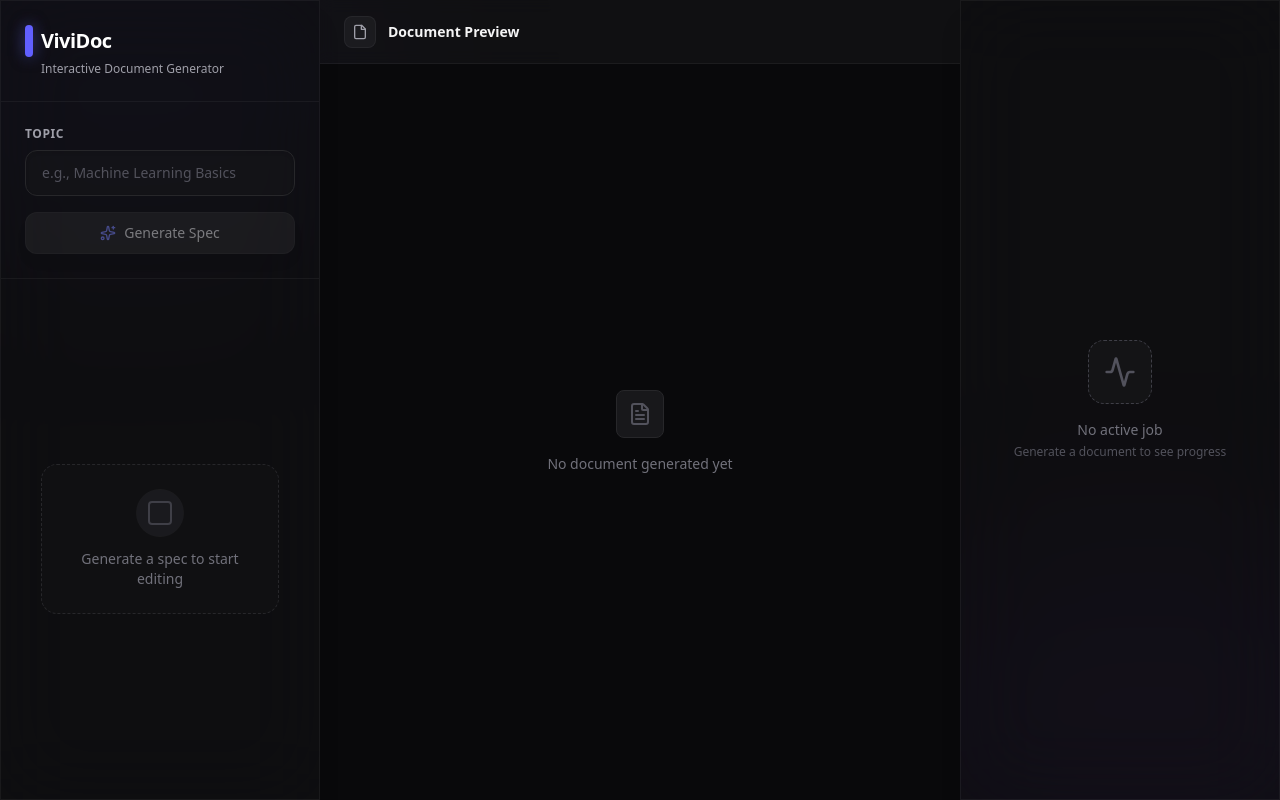
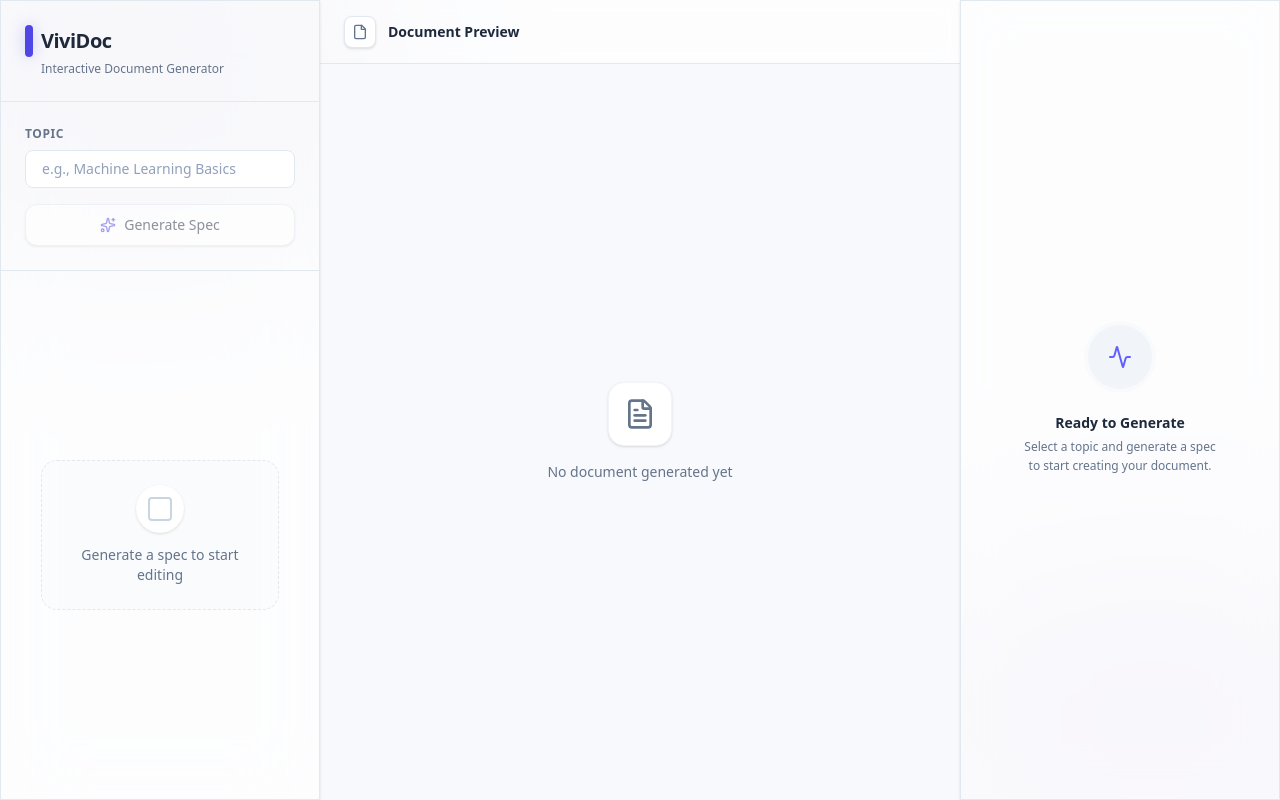
Before and after one commit to MisterBrookT/vividoc, a React app in the folder frontend/: page / in a window 1280 px wide. Built offline with nearby package versions, Linux system fonts and the light colour scheme; no server answers; the HTML template or start-up script is replaced by a standard one.

Commit message:
fix: fix chartjs endless container bug  & optimize frontend ui

```diff
--- a/frontend/src/components/CenterPanel.tsx
+++ b/frontend/src/components/CenterPanel.tsx
@@ -60,13 +60,13 @@ const CenterPanel: React.FC<CenterPanelProps> = ({ documentId, liveHtml }) => {
   return (
     <div className="flex-1 flex flex-col relative z-0">
       {/* Header */}
-      <div className="h-16 px-6 flex items-center justify-between bg-zinc-900/50 backdrop-blur-sm border-b border-white/5 sticky top-0 z-20">
+      <div className="h-16 px-6 flex items-center justify-between bg-[var(--bg-panel)] backdrop-blur-sm border-b border-[var(--border-color)] sticky top-0 z-20">
         <div className="flex items-center gap-3">
-          <div className="w-8 h-8 rounded-lg bg-zinc-800/50 flex items-center justify-center border border-white/5">
-            <svg xmlns="http://www.w3.org/2000/svg" className="w-4 h-4 text-zinc-400" viewBox="0 0 24 24" fill="none" stroke="currentColor" strokeWidth="2" strokeLinecap="round" strokeLinejoin="round"><path d="M14.5 2H6a2 2 0 0 0-2 2v16a2 2 0 0 0 2 2h12a2 2 0 0 0 2-2V7.5L14.5 2z" /><polyline points="14 2 14 8 20 8" /></svg>
+          <div className="w-8 h-8 rounded-lg bg-white flex items-center justify-center border border-slate-200 shadow-sm">
+            <svg xmlns="http://www.w3.org/2000/svg" className="w-4 h-4 text-slate-500" viewBox="0 0 24 24" fill="none" stroke="currentColor" strokeWidth="2" strokeLinecap="round" strokeLinejoin="round"><path d="M14.5 2H6a2 2 0 0 0-2 2v16a2 2 0 0 0 2 2h12a2 2 0 0 0 2-2V7.5L14.5 2z" /><polyline points="14 2 14 8 20 8" /></svg>
           </div>
           <div>
-            <h2 className="text-sm font-semibold text-zinc-100">
+            <h2 className="text-sm font-semibold text-[var(--text-primary)]">
               {documentId ? 'Generated Document' : 'Document Preview'}
             </h2>
             {liveHtml && !documentId && (
@@ -75,7 +75,7 @@ const CenterPanel: React.FC<CenterPanelProps> = ({ documentId, liveHtml }) => {
                   <span className="animate-ping absolute inline-flex h-full w-full rounded-full bg-emerald-400 opacity-75"></span>
                   <span className="relative inline-flex rounded-full h-2 w-2 bg-emerald-500"></span>
                 </span>
-                <p className="text-[10px] font-medium text-emerald-500 uppercase tracking-wider">Live Preview</p>
+                <p className="text-[10px] font-medium text-emerald-600 uppercase tracking-wider">Live Preview</p>
               </div>
             )}
           </div>
--- a/frontend/src/components/DocumentViewer.tsx
+++ b/frontend/src/components/DocumentViewer.tsx
@@ -24,12 +24,12 @@ const DocumentViewer: React.FC<DocumentViewerProps> = ({
 
   if (!html && !loading && !error) {
     return (
-      <div className="w-full h-full flex items-center justify-center bg-zinc-950">
+      <div className="w-full h-full flex items-center justify-center bg-[var(--bg-app)]">
         <div className="text-center p-8">
-          <div className="w-12 h-12 mx-auto mb-4 bg-zinc-900 rounded-lg flex items-center justify-center border border-zinc-800">
-            <FileText className="w-6 h-6 text-zinc-600" />
+          <div className="w-16 h-16 mx-auto mb-4 bg-white rounded-2xl flex items-center justify-center shadow-sm border border-slate-100">
+            <FileText className="w-8 h-8 text-[var(--text-secondary)]" />
           </div>
-          <p className="text-sm text-zinc-500">
+          <p className="text-sm font-medium text-[var(--text-secondary)]">
             No document generated yet
           </p>
         </div>
@@ -39,10 +39,10 @@ const DocumentViewer: React.FC<DocumentViewerProps> = ({
 
   if (loading) {
     return (
-      <div className="w-full h-full flex items-center justify-center bg-zinc-950">
+      <div className="w-full h-full flex items-center justify-center bg-[var(--bg-app)]">
         <div className="text-center">
-          <div className="w-8 h-8 border-2 border-zinc-800 border-t-blue-500 rounded-full animate-spin mx-auto mb-3" />
-          <p className="text-sm text-zinc-500">Loading document...</p>
+          <div className="w-8 h-8 border-2 border-[var(--accent-primary)] border-t-transparent rounded-full animate-spin mx-auto mb-3" />
+          <p className="text-sm text-[var(--text-secondary)] font-medium">Loading document...</p>
         </div>
       </div>
     );
@@ -50,12 +50,12 @@ const DocumentViewer: React.FC<DocumentViewerProps> = ({
 
   if (error || iframeError) {
     return (
-      <div className="w-full h-full flex items-center justify-center bg-zinc-950">
+      <div className="w-full h-full flex items-center justify-center bg-[var(--bg-app)]">
         <div className="text-center p-8 max-w-md">
-          <div className="w-12 h-12 mx-auto mb-4 bg-red-950/50 rounded-lg flex items-center justify-center border border-red-900/50">
+          <div className="w-12 h-12 mx-auto mb-4 bg-red-50 rounded-lg flex items-center justify-center border border-red-100">
             <AlertTriangle className="w-6 h-6 text-red-500" />
           </div>
-          <p className="text-sm text-zinc-400">
+          <p className="text-sm text-[var(--text-secondary)]">
             {error || iframeError}
           </p>
         </div>
--- a/frontend/src/components/LeftSidebar.tsx
+++ b/frontend/src/components/LeftSidebar.tsx
@@ -77,14 +77,14 @@ const LeftSidebar: React.FC<LeftSidebarProps> = ({
   };
 
   return (
-    <div className="w-80 border-r border-white/5 flex flex-col glass-panel relative z-10 backdrop-blur-2xl bg-zinc-900/40">
+    <div className="w-80 border-r border-[var(--border-color)] flex flex-col glass-panel relative z-10 backdrop-blur-2xl">
       {/* Header */}
-      <div className="p-6 border-b border-white/5">
+      <div className="p-6 border-b border-[var(--border-color)]">
         <div className="flex items-center gap-2 mb-1">
-          <div className="w-2 h-8 bg-indigo-500 rounded-full shadow-[0_0_15px_rgba(99,102,241,0.5)]" />
-          <h1 className="text-xl font-bold text-white tracking-tight">ViviDoc</h1>
+          <div className="w-2 h-8 bg-[var(--accent-primary)] rounded-full shadow-[0_0_15px_rgba(79,70,229,0.3)]" />
+          <h1 className="text-xl font-bold text-[var(--text-primary)] tracking-tight">ViviDoc</h1>
         </div>
-        <p className="text-xs text-zinc-400 pl-4 font-medium">Interactive Document Generator</p>
+        <p className="text-xs text-[var(--text-secondary)] pl-4 font-medium">Interactive Document Generator</p>
       </div>
 
       {/* Topic Input */}
@@ -96,11 +96,11 @@ const LeftSidebar: React.FC<LeftSidebarProps> = ({
           <SpecEditor spec={spec} onUpdate={handleSpecUpdate} />
         ) : (
           <div className="flex items-center justify-center h-full p-8">
-            <div className="text-center p-6 rounded-2xl border border-dashed border-zinc-800 bg-zinc-900/30">
-              <div className="w-12 h-12 bg-zinc-800/50 rounded-full mx-auto mb-3 flex items-center justify-center">
-                <div className="w-6 h-6 border-2 border-zinc-700 rounded-sm" />
+            <div className="text-center p-6 rounded-2xl border border-dashed border-slate-200 bg-slate-50/50">
+              <div className="w-12 h-12 bg-white rounded-full mx-auto mb-3 flex items-center justify-center shadow-sm">
+                <div className="w-6 h-6 border-2 border-slate-300 rounded-sm" />
               </div>
-              <p className="text-sm text-zinc-500 font-medium">
+              <p className="text-sm text-[var(--text-secondary)] font-medium">
                 Generate a spec to start editing
               </p>
             </div>
@@ -110,7 +110,7 @@ const LeftSidebar: React.FC<LeftSidebarProps> = ({
 
       {/* Generate Document Button */}
       {spec && (
-        <div className="p-6 border-t border-white/5 bg-zinc-900/20 backdrop-blur-sm">
+        <div className="p-6 border-t border-[var(--border-color)] bg-white/50 backdrop-blur-sm">
           <button
             onClick={handleGenerateDocument}
             disabled={generatingDocument}
--- a/frontend/src/components/ProgressMonitor.tsx
+++ b/frontend/src/components/ProgressMonitor.tsx
@@ -56,59 +56,61 @@ const ProgressMonitor: React.FC<ProgressMonitorProps> = ({ jobStatus }) => {
 
   const currentPhase = phaseConfig[progress.phase];
 
-  // Status badge configuration
   const statusConfig = {
     running: {
       label: 'Running',
-      bgColor: 'bg-blue-100',
-      textColor: 'text-blue-800',
-      borderColor: 'border-blue-300'
+      color: 'text-blue-600',
+      dotColor: 'bg-blue-600',
     },
     completed: {
       label: 'Completed',
-      bgColor: 'bg-green-100',
-      textColor: 'text-green-800',
-      borderColor: 'border-green-300'
+      color: 'text-green-600',
+      dotColor: 'bg-green-600',
     },
     failed: {
       label: 'Failed',
-      bgColor: 'bg-red-100',
-      textColor: 'text-red-800',
-      borderColor: 'border-red-300'
+      color: 'text-red-600',
+      dotColor: 'bg-red-600',
     }
   };
 
   const statusBadge = statusConfig[status];
 
   return (
-    <div className="progress-monitor space-y-4" data-testid="progress-monitor">
-      {/* Status Badge */}
+    <div className="space-y-6" data-testid="progress-monitor">
+      {/* Header & Status */}
       <div className="flex items-center justify-between">
-        <h2 className="text-xl font-bold text-gray-900">Progress</h2>
-        <span
-          className={`inline-flex items-center px-3 py-1 rounded-full text-sm font-medium ${statusBadge.bgColor} ${statusBadge.textColor}`}
-          data-testid="status-badge"
-        >
-          {statusBadge.label}
-        </span>
+        <div>
+          <h2 className="text-lg font-bold text-[var(--text-primary)]">Generation Status</h2>
+          <p className="text-xs text-[var(--text-secondary)]">Tracking document creation</p>
+        </div>
+        <div className="flex items-center gap-2 bg-white px-3 py-1.5 rounded-full border border-slate-100 shadow-sm">
+          <span className={`w-2 h-2 rounded-full ${statusBadge.dotColor} animate-pulse`} />
+          <span className={`text-xs font-semibold ${statusBadge.color}`}>
+            {statusBadge.label}
+          </span>
+        </div>
       </div>
 
       {/* Overall Progress Bar */}
-      <div className="progress-section">
-        <ProgressBar percent={progress.overall_percent} showLabel={true} height="md" />
+      <div>
+        <ProgressBar percent={progress.overall_percent} showLabel={true} height="sm" />
       </div>
 
-      {/* Current Phase */}
-      <div className="phase-section bg-gray-50 rounded-lg p-4 border border-gray-200">
-        <div className="flex items-start gap-3">
-          <span className="text-2xl" role="img" aria-label={currentPhase.label}>
-            {currentPhase.icon}
-          </span>
-          <div className="flex-1">
-            <h3 className="text-sm font-semibold text-gray-900">
-              Current Phase: {currentPhase.label}
+      {/* Current Phase Card */}
+      <div className="bg-white rounded-xl p-4 border border-slate-100 shadow-sm relative overflow-hidden">
+        <div className={`absolute top-0 left-0 w-1 h-full ${status === 'failed' ? 'bg-red-500' : 'bg-[var(--accent-primary)]'}`} />
+        <div className="flex items-start gap-4">
+          <div className="p-2 bg-slate-50 rounded-lg">
+            <span className="text-xl" role="img" aria-label={currentPhase.label}>
+              {currentPhase.icon}
+            </span>
+          </div>
+          <div>
+            <h3 className="text-sm font-semibold text-[var(--text-primary)]">
+              {currentPhase.label}
             </h3>
-            <p className="text-sm text-gray-600 mt-1">
+            <p className="text-xs text-[var(--text-secondary)] mt-0.5">
               {currentPhase.description}
             </p>
           </div>
@@ -117,11 +119,16 @@ const ProgressMonitor: React.FC<ProgressMonitorProps> = ({ jobStatus }) => {
 
       {/* Knowledge Units Progress */}
       {progress.ku_progress && progress.ku_progress.length > 0 && (
-        <div className="ku-progress-section">
-          <h3 className="text-sm font-semibold text-gray-900 mb-3">
-            Knowledge Units ({progress.ku_progress.length})
-          </h3>
-          <div className="space-y-2 max-h-96 overflow-y-auto">
+        <div>
+          <div className="flex items-center justify-between mb-3">
+            <h3 className="text-xs font-bold text-[var(--text-secondary)] uppercase tracking-wider">
+              Knowledge Units
+            </h3>
+            <span className="text-xs bg-slate-100 text-slate-600 px-2 py-0.5 rounded-full">
+              {progress.ku_progress.length}
+            </span>
+          </div>
+          <div className="space-y-2">
             {progress.ku_progress.map((ku) => (
               <KUProgressCard key={ku.ku_id} ku={ku} />
             ))}
@@ -132,21 +139,17 @@ const ProgressMonitor: React.FC<ProgressMonitorProps> = ({ jobStatus }) => {
       {/* Error Message */}
       {error && (
         <div
-          className="error-message bg-red-50 border border-red-300 rounded-lg p-4"
+          className="bg-red-50 border border-red-100 rounded-xl p-4"
           data-testid="error-message"
           role="alert"
         >
           <div className="flex items-start gap-3">
-            <span className="text-red-600 text-xl" role="img" aria-label="Error">
-              ⚠️
-            </span>
+            <div className="p-1.5 bg-red-100 rounded-md">
+              <span className="text-red-600 text-sm block">✕</span>
+            </div>
             <div className="flex-1">
-              <h4 className="text-sm font-semibold text-red-900 mb-1">
-                Job Failed
-              </h4>
-              <p className="text-sm text-red-700">
-                {error}
-              </p>
+              <h4 className="text-sm font-semibold text-red-900">generation Failed</h4>
+              <p className="text-xs text-red-700 mt-1 leading-relaxed">{error}</p>
             </div>
           </div>
         </div>
@@ -155,20 +158,16 @@ const ProgressMonitor: React.FC<ProgressMonitorProps> = ({ jobStatus }) => {
       {/* Completion Message */}
       {status === 'completed' && !error && (
         <div
-          className="completion-message bg-green-50 border border-green-300 rounded-lg p-4"
+          className="bg-green-50/50 border border-green-100 rounded-xl p-4"
           data-testid="completion-message"
         >
           <div className="flex items-start gap-3">
-            <span className="text-green-600 text-xl" role="img" aria-label="Success">
-              ✅
-            </span>
-            <div className="flex-1">
-              <h4 className="text-sm font-semibold text-green-900 mb-1">
-                Document Generated Successfully
-              </h4>
-              <p className="text-sm text-green-700">
-                Your document is ready to view and download.
-              </p>
+            <div className="p-1.5 bg-green-100 rounded-md">
+              <span className="text-green-600 text-sm block">✓</span>
+            </div>
+            <div>
+              <h4 className="text-sm font-semibold text-green-900">Complete</h4>
+              <p className="text-xs text-green-700 mt-1">Ready for download.</p>
             </div>
           </div>
         </div>
--- a/frontend/src/components/RightPanel.tsx
+++ b/frontend/src/components/RightPanel.tsx
@@ -122,16 +122,16 @@ const RightPanel: React.FC<RightPanelProps> = ({ jobId, onJobCompleted, onLiveHt
   // If no jobId, show placeholder
   if (!jobId) {
     return (
-      <div className="w-80 border-l border-white/5 glass-panel backdrop-blur-2xl bg-zinc-900/40 p-6 relative z-10" data-testid="right-panel">
-        <div className="h-full flex flex-col items-center justify-center text-center">
-          <div className="w-16 h-16 mb-4 bg-zinc-800/30 rounded-2xl flex items-center justify-center border border-dashed border-zinc-700">
-            <Activity className="w-8 h-8 text-zinc-600" />
+      <div className="w-80 glass-panel border-l border-[var(--border-color)] p-6 relative z-10 flex flex-col items-center justify-center h-full" data-testid="right-panel">
+        <div className="text-center">
+          <div className="w-16 h-16 mb-6 bg-slate-100 rounded-full flex items-center justify-center mx-auto ring-4 ring-slate-50">
+            <Activity className="w-6 h-6 text-indigo-500" />
           </div>
-          <p className="text-sm font-medium text-zinc-500">
-            No active job
-          </p>
-          <p className="text-xs text-zinc-600 mt-1 max-w-[80%]">
-            Generate a document to see progress
+          <h3 className="text-sm font-semibold text-[var(--text-primary)] mb-1">
+            Ready to Generate
+          </h3>
+          <p className="text-xs text-[var(--text-secondary)] max-w-[200px] mx-auto leading-relaxed">
+            Select a topic and generate a spec to start creating your document.
           </p>
         </div>
       </div>
@@ -139,30 +139,31 @@ const RightPanel: React.FC<RightPanelProps> = ({ jobId, onJobCompleted, onLiveHt
   }
 
   return (
-    <div className="w-80 border-l border-white/5 glass-panel backdrop-blur-2xl bg-zinc-900/40 p-6 overflow-y-auto relative z-10" data-testid="right-panel">
-      {/* Polling Error Banner */}
+    <div className="w-80 glass-panel border-l border-[var(--border-color)] flex flex-col h-full relative z-10" data-testid="right-panel">
+
+      {/* Scrollable Content */}
+      <div className="flex-1 overflow-y-auto p-6 space-y-6">
+        {/* Polling Error Banner - Sophisticated Style */}
         {pollingError && (
           <div
-          className="mb-4 bg-yellow-950/50 border border-yellow-900/50 rounded-lg p-3"
+            className="bg-amber-50 border border-amber-200 rounded-lg p-3 flex gap-3 shadow-sm"
             data-testid="polling-error"
             role="alert"
           >
-          <div className="flex items-start gap-2">
-            <span className="text-yellow-500 text-sm">⚠️</span>
+            <span className="text-amber-500 mt-0.5">⚠️</span>
             <div className="flex-1">
-              <p className="text-xs text-yellow-200">
-                <strong>Connection Issue:</strong> {pollingError}
+              <p className="text-xs font-medium text-amber-800">
+                Connection Paused
               </p>
-              <p className="text-xs text-yellow-300/70 mt-1">
-                Retrying automatically...
+              <p className="text-[10px] text-amber-600 mt-0.5 leading-tight">
+                {pollingError}. Retrying...
               </p>
-            </div>
             </div>
           </div>
         )}
 
-      {/* Progress Monitor */}
         <ProgressMonitor jobStatus={jobStatus} />
+      </div>
     </div>
   );
 };
--- a/frontend/src/components/TopicInput.tsx
+++ b/frontend/src/components/TopicInput.tsx
@@ -22,12 +22,12 @@ const TopicInput: React.FC<TopicInputProps> = ({ onSubmit, loading = false }) =>
   };
 
   return (
-    <div className="p-6 border-b border-white/5">
+    <div className="p-6 border-b border-[var(--border-color)]">
       <form onSubmit={handleSubmit} className="space-y-4">
         <div>
           <label
             htmlFor="topic-input"
-            className="block text-xs font-semibold text-zinc-400 uppercase tracking-wider mb-2"
+            className="block text-xs font-semibold text-[var(--text-secondary)] uppercase tracking-wider mb-2"
           >
             Topic
           </label>
@@ -39,25 +39,24 @@ const TopicInput: React.FC<TopicInputProps> = ({ onSubmit, loading = false }) =>
               onChange={(e) => setTopic(e.target.value)}
               placeholder="e.g., Machine Learning Basics"
               disabled={loading}
-              className="w-full px-4 py-3 bg-zinc-900/50 border border-zinc-800 text-zinc-100 placeholder-zinc-600 rounded-xl focus:outline-none focus:border-indigo-500/50 focus:ring-4 focus:ring-indigo-500/10 transition-all shadow-inner text-sm"
+              className="w-full input-modern text-sm text-[var(--text-primary)] placeholder-slate-400"
             />
-            <div className="absolute inset-0 rounded-xl bg-indigo-500/5 opacity-0 group-hover:opacity-100 transition-opacity pointer-events-none" />
           </div>
         </div>
 
         <button
           type="submit"
           disabled={loading || !topic.trim()}
-          className="w-full bg-zinc-800 hover:bg-zinc-700 text-zinc-200 hover:text-white border border-white/5 py-2.5 px-4 rounded-xl font-medium transition-all active:scale-[0.98] disabled:opacity-50 disabled:cursor-not-allowed flex items-center justify-center gap-2 text-sm shadow-lg hover:shadow-indigo-500/10"
+          className="w-full bg-white hover:bg-slate-50 text-[var(--text-primary)] border border-slate-200 py-2.5 px-4 rounded-xl font-medium transition-all active:scale-[0.98] disabled:opacity-50 disabled:cursor-not-allowed flex items-center justify-center gap-2 text-sm shadow-sm hover:shadow-md hover:border-slate-300"
         >
           {loading ? (
             <>
-              <div className="w-4 h-4 border-2 border-zinc-400 border-t-zinc-100 rounded-full animate-spin" />
+              <div className="w-4 h-4 border-2 border-[var(--accent-primary)] border-t-transparent rounded-full animate-spin" />
               <span>Generating...</span>
             </>
           ) : (
             <>
-              <Sparkles className="w-4 h-4 text-indigo-400" />
+              <Sparkles className="w-4 h-4 text-[var(--accent-primary)]" />
               <span>Generate Spec</span>
             </>
           )}
--- a/frontend/src/index.css
+++ b/frontend/src/index.css
@@ -1,19 +1,15 @@
 @import "tailwindcss";
 
 :root {
-  --bg-app: #09090b;
-  /* zinc-950 */
-  --bg-panel: #18181b;
-  /* zinc-900 */
-  --bg-card: #27272a;
-  /* zinc-800 */
-  --accent-primary: #6366f1;
-  /* indigo-500 */
-  --accent-secondary: #8b5cf6;
-  /* violet-500 */
-  --text-primary: #fafafa;
-  --text-secondary: #a1a1aa;
-  --border-color: #27272a;
+  /* Light Theme Palette - Transformer Explainer inspired */
+  --bg-app: #f8f9fc; /* Very light cool gray */
+  --bg-panel: rgba(255, 255, 255, 0.7);
+  --bg-card: rgba(255, 255, 255, 0.9);
+  --accent-primary: #4f46e5; /* Indigo-600 */
+  --accent-secondary: #7c3aed; /* Violet-600 */
+  --text-primary: #1e293b; /* Slate-800 */
+  --text-secondary: #64748b; /* Slate-500 */
+  --border-color: #e2e8f0; /* Slate-200 */
 }
 
 @layer base {
@@ -28,34 +24,32 @@
 
 @layer components {
   .glass-panel {
-    @apply bg-[#18181b]/80 backdrop-blur-xl border border-white/5 shadow-xl;
+    @apply bg-[var(--bg-panel)] backdrop-blur-xl border border-slate-200/50 shadow-sm;
   }
 
   .glass-card {
-    @apply bg-[#27272a]/50 backdrop-blur-md border border-white/5 shadow-lg hover:bg-[#27272a]/70 transition-all duration-200;
+    @apply bg-[var(--bg-card)] backdrop-blur-md border border-slate-200/60 shadow-sm hover:shadow-md transition-all duration-300;
   }
 
   .input-modern {
-    @apply bg-zinc-900/50 border border-zinc-800 focus:border-indigo-500/50 focus:ring-4 focus:ring-indigo-500/10 transition-all duration-200 rounded-xl shadow-inner;
+    @apply bg-white border border-slate-200 rounded-lg px-4 py-2 outline-none focus:border-[var(--accent-primary)] focus:ring-2 focus:ring-[var(--accent-primary)]/20 transition-all duration-200;
   }
 
   .btn-primary {
-    @apply bg-gradient-to-r from-indigo-600 to-violet-600 hover:from-indigo-500 hover:to-violet-500 text-white shadow-lg shadow-indigo-500/20 border border-indigo-500/20;
+    @apply bg-gradient-to-r from-[var(--accent-primary)] to-[var(--accent-secondary)] text-white font-medium rounded-lg shadow-lg hover:shadow-indigo-500/30 active:scale-95 transition-all duration-200;
   }
 }
 
-/* Custom Scrollbar */
+/* Custom Scrollbar for Light Theme */
 ::-webkit-scrollbar {
   width: 6px;
   height: 6px;
 }
-
 ::-webkit-scrollbar-track {
   background: transparent;
 }
-
 ::-webkit-scrollbar-thumb {
-  @apply bg-zinc-800 rounded-full;
+  @apply bg-slate-300 rounded-full hover:bg-slate-400;
 }
 
 ::-webkit-scrollbar-thumb:hover {
```
Also changed, not shown: frontend/src/components/KUProgressCard.tsx (+19 -48 lines), frontend/src/components/ProgressBar.tsx (+8 -8 lines), frontend/src/components/SpecEditor.tsx (+7 -7 lines), 1 other file (tests, documents, lock files or other folders). Lines whose indentation alone changed are shown as unchanged.
